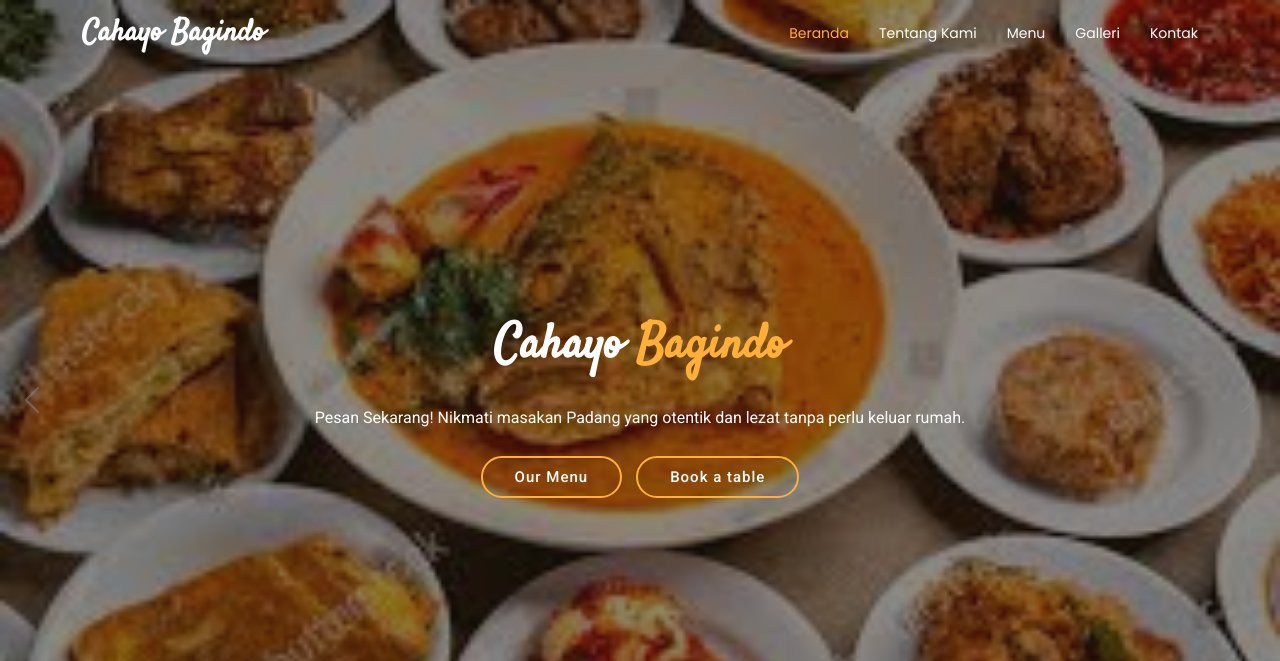
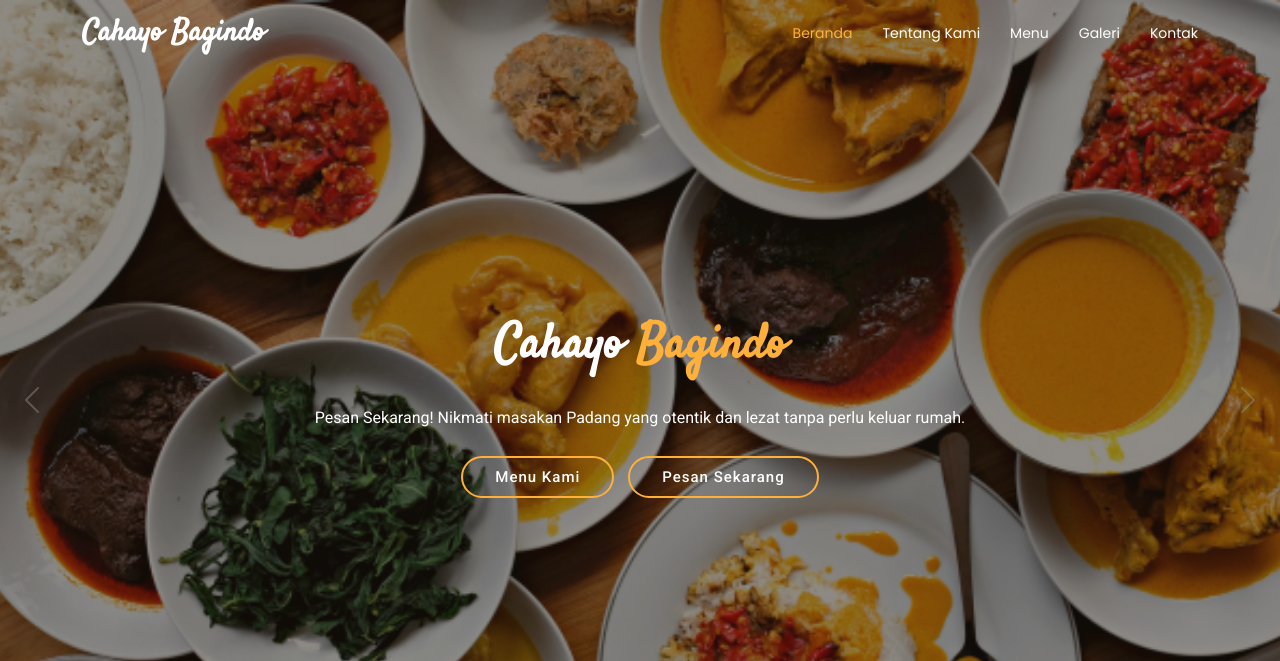
Before and after one commit to myraffa100/cahayo_bagindo, a plain HTML site: page index.html in a window 1280 px wide. Shown: the top 661 px of the page. Drawn offline with Linux system fonts and the light colour scheme.

```diff
--- a/index.html
+++ b/index.html
@@ -62,7 +62,7 @@
             <li><a href="#hero" class="active">Beranda</a></li>
             <li><a href="#about">Tentang Kami</a></li>
             <li><a href="#menu">Menu</a></li>
-            <li><a href="#gallery">Galleri</a></li>
+            <li><a href="#gallery">Galeri</a></li>
             <li><a href="#contact">Kontak</a></li>
           </ul>
           <i class="mobile-nav-toggle d-xl-none bi bi-list"></i>
@@ -87,33 +87,33 @@
           <h2>Cahayo  <span>Bagindo</span></h2>
             <p>Ayo Kunjungi Kami! Rasakan kelezatan masakan Padang yang sesungguhnya di restoran kami.</p>
             <div>
-              <a href="#menu" class="btn-get-started">Our Menu</a>
-              <a href="#book-a-table" class="btn-get-started">Book a table</a>
+              <a href="#menu" class="btn-get-started">Menu Kami</a>
+              <a href="#contact" class="btn-get-started">Pesan Sekarang</a>
             </div>
           </div>
         </div><!-- End Carousel Item -->
 
         <div class="carousel-item text-center">
-          <img src="assets/img/content2.jpg" alt="">
+          <img src="assets/img/content1.jpg" alt="">
           <div class="carousel-container">
             <h2>Cahayo <span>Bagindo</span></h2>
             <p>Pesan Sekarang! Nikmati masakan Padang yang otentik dan lezat tanpa perlu keluar rumah.</p>
             <div>
             <div>
-              <a href="#menu" class="btn-get-started">Our Menu</a>
-              <a href="#book-a-table" class="btn-get-started">Book a table</a>
+              <a href="#menu" class="btn-get-started">Menu Kami</a>
+              <a href="#contact" class="btn-get-started">Pesan Sekarang</a>
             </div>
           </div>
         </div><!-- End Carousel Item -->
 
         <div class="carousel-item text-center">
-          <img src="assets/img/content3.jpg" alt="">
+          <img src="assets/img/content1.jpg" alt="">
           <div class="carousel-container">
             <h2>Cahayo <span>Bagindo</span></h2>
             <p>Datang dan Buktikan Sendiri! Mari ke restoran kami dan rasakan pengalaman bersantap yang tak terlupakan!</p>
             <div>
-              <a href="#menu" class="btn-get-started">Our Menu</a>
-              <a href="#book-a-table" class="btn-get-started">Book a table</a>
+              <a href="#menu" class="btn-get-started">Menu Kami</a>
+              <a href="#contact" class="btn-get-started">Pesan Sekarang</a>
             </div>
           </div>
         </div><!-- End Carousel Item -->
```
